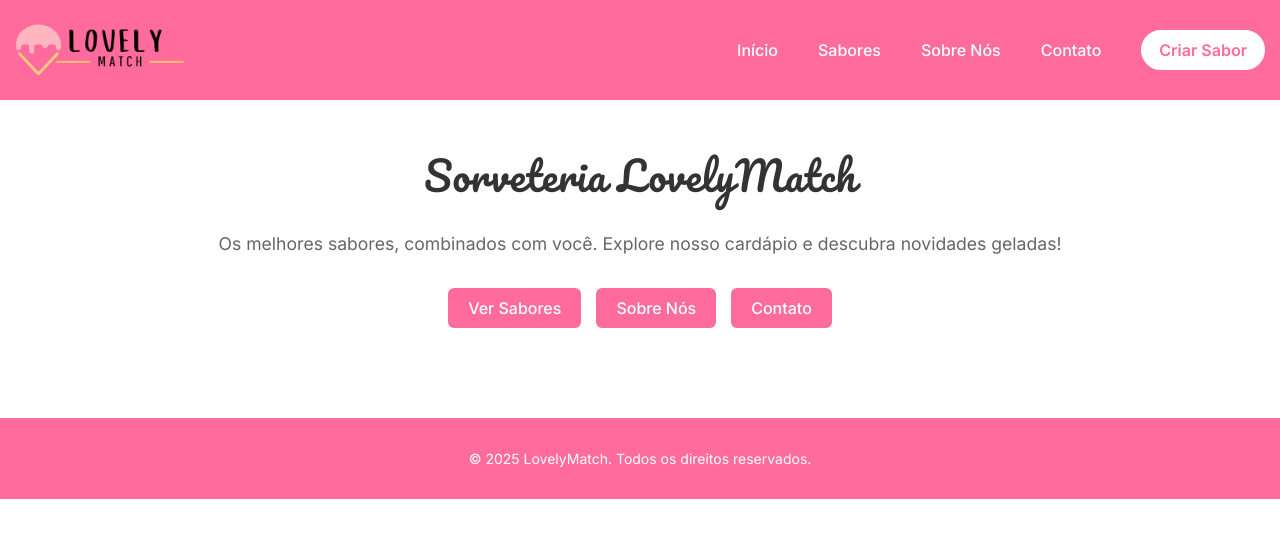
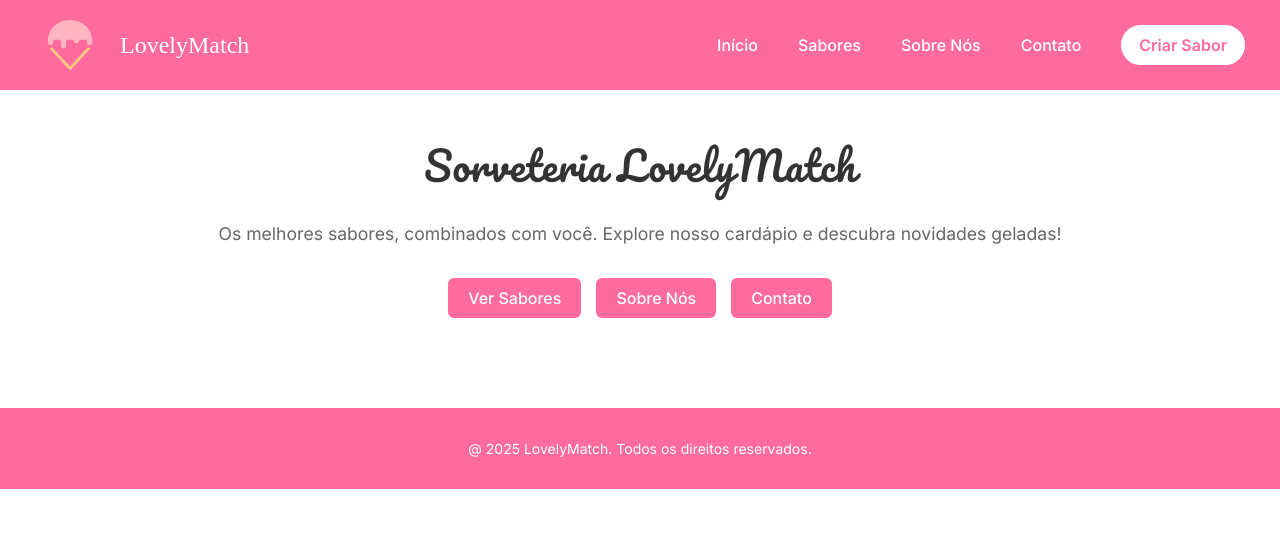
Before and after one commit to annabeatriz17/Lovely-Match-FrontEnd, a Next.js app in the folder loveltmatch/: page /Home in a window 1280 px wide. Shown: the top 538 px of the page. Built offline with nearby package versions, Linux system fonts and the light colour scheme.

Commit message:
Update header layout and footer copyright
Reduced logo size and added a title to the header. Improved header styling in CSS for better alignment and appearance. Updated footer copyright to use a static year (2025). Updated logo image file.

```diff
--- a/loveltmatch/src/app/components/Footer.jsx
+++ b/loveltmatch/src/app/components/Footer.jsx
@@ -1,12 +1,10 @@
-import Link from "next/link";
-import Image from "next/image";
 import styles from "../styles/Footer.module.css";
 
 export default function Footer() {
     return (
         <div className={styles.footer}>
             <div className={styles.container}>
-                <p>&copy; {new Date().getFullYear()} LovelyMatch. Todos os direitos reservados.</p>
+                <p>@ 2025 LovelyMatch. Todos os direitos reservados.</p>
             </div>
         </div>
             );
--- a/loveltmatch/src/app/components/Header.jsx
+++ b/loveltmatch/src/app/components/Header.jsx
@@ -9,9 +9,10 @@ export default function Header() {
                 <Image
                     src="/Logo-lovelymatch.png"
                     alt="Logo LovelyMatch"
-                    width={200}
-                    height={100}
+                    width={100}
+                    height={50}
                 />
+                <div className={styles.title}>LovelyMatch</div>
                 <nav className={styles.nav}>
                     <Link href="/Home" className={styles.navLink}>Início</Link>
                     <Link href="/listagem" className={styles.navLink}>Sabores</Link>
--- a/loveltmatch/src/app/styles/Header.module.css
+++ b/loveltmatch/src/app/styles/Header.module.css
@@ -1,12 +1,27 @@
 .container {
     background: #ff6b9d;
+    height: 15%;
     width: 100%;
 }
 
 .headerContainer {
     display: flex;
     align-items: center;
-    justify-content: space-between;
+    padding: 10px 20px;
+}
+
+.headerContainer img {
+    display: block;
+    margin: 0;
+}
+
+.title {
+    color: white;
+    font-size: 24px;
+    margin: 0;
+    display: inline-block;
+    line-height: 1;
+    font-family: 'Cup of Coffee', cursive;
 }
 
 .nav {
@@ -14,6 +29,7 @@
     gap: 40px;
     align-items: center;
     padding: 15px;
+    margin-left: auto; /* empurra nav para a direita */
 }
 
 .navLink {
```
Also changed, not shown: loveltmatch/public/Logo-lovelymatch.png.
